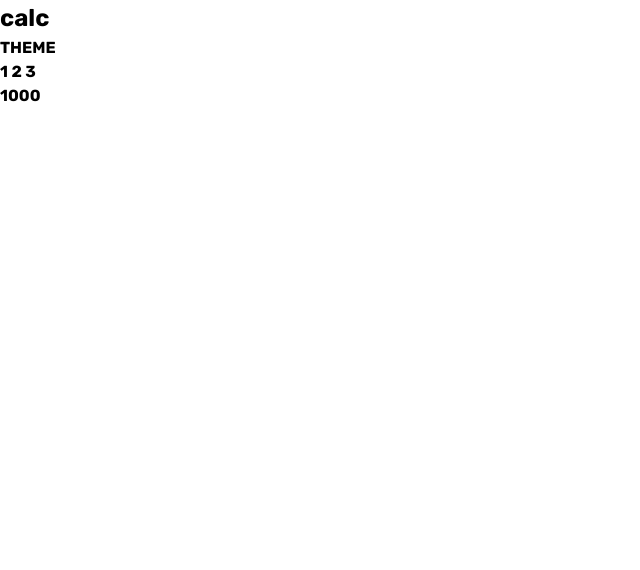
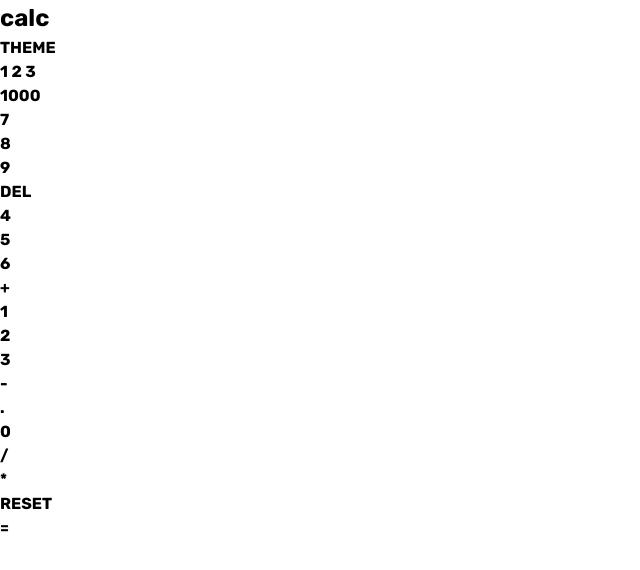
Before and after one commit to MahdiSohaily/calculator-app, a plain HTML site: page index.html in a window 1280 px wide. Shown: the whole page, without its empty margins (0-640 px from the left). Drawn offline with Linux system fonts and the light colour scheme.

Commit message:
Add buttons section HTML code

```diff
--- a/index.html
+++ b/index.html
@@ -37,6 +37,26 @@
       <div class="screen">
         <p class="result">1000</p>
       </div>
+      <div class="numbers-container">
+        <div>7</div>
+        <div>8</div>
+        <div>9</div>
+        <div>DEL</div>
+        <div>4</div>
+        <div>5</div>
+        <div>6</div>
+        <div>+</div>
+        <div>1</div>
+        <div>2</div>
+        <div>3</div>
+        <div>-</div>
+        <div>.</div>
+        <div>0</div>
+        <div>/</div>
+        <div>*</div>
+        <div>RESET</div>
+        <div>=</div>
+      </div>
     </section>
   </main>
   <script src="./src/index.js"></script>
```
